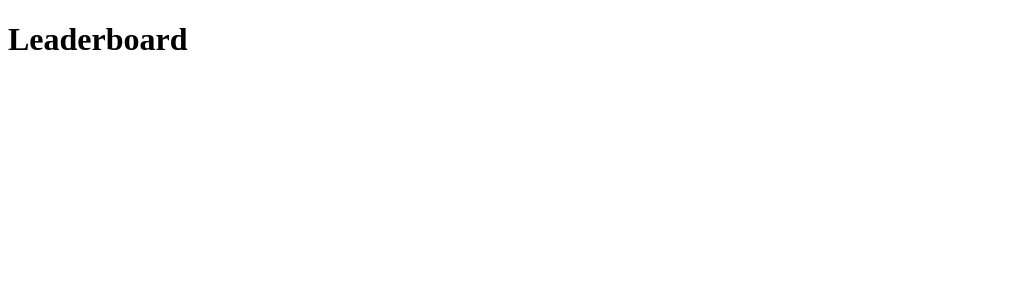
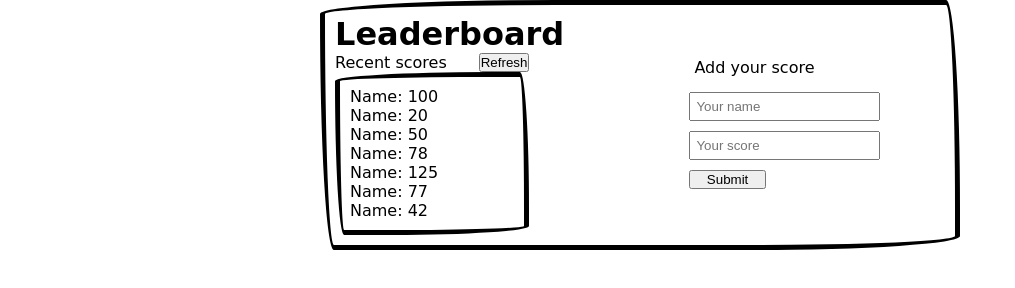
Before and after one commit to KingsleyIbe/leaderboard, a website built with webpack: page webpack-demo/dist/index.html in a window 1280 px wide. Shown: the whole page, without its empty margins (0-1015 px from the left). Built offline with nearby package versions, Linux system fonts and the light colour scheme; a web font is replaced by a local one.

Commit message:
Add html mark up and styles

```diff
--- /dev/null
+++ b/webpack-demo/src/css/style.scss
@@ -0,0 +1,76 @@
+// Google Font Import
+@import url(https://fonts.googleapis.com/css?family=Patrick+Hand+SC);
+@import url("https://fonts.googleapis.com/css2?family=Lato:wght@300;400&family=Poppins:wght@200;300&display=swap");
+
+// Reset Default Styles
+* {
+  margin: 0;
+  padding: 0;
+  box-sizing: border-box;
+}
+
+// General Styling
+body {
+  font-size: 16px;
+  font-family: 'Patrick Hand SC', cursive;
+}
+
+:root {
+  --color-primary: rgb(177, 177, 177);
+  --color-secondary: rgba(177, 177, 177, 0.3);
+  --doodly-br: 255px 15px 225px 15px/15px 225px 15px 255px;
+  --b-main: 5px solid #000;
+}
+
+li {
+  list-style: none;
+}
+
+.container {
+  width: 50%;
+  max-width: 1000px;
+  margin: 0 auto;
+  border: var(--b-main);
+  border-radius: var(--doodly-br);
+  padding: 10px;
+
+  &--flex {
+    display: flex;
+    flex-direction: column;
+    gap: 2rem;
+  }
+  .inner-container {
+    display: flex;
+    flex-direction: row;
+    gap: 10rem;
+  }
+
+  .display-scores {
+    border: var(--b-main);
+    border-radius: var(--doodly-br);
+    padding: 10px;
+    width: 100%;
+  }
+
+  .recent-scores {
+    display: flex;
+    flex-direction: row;
+    gap: 2rem;
+  }
+
+  .form {
+    display: flex;
+    flex-direction: column;
+
+    label,
+    input {
+      padding: 5px;
+      margin-bottom: 10px;
+    }
+
+    button {
+      width: 40%;
+      text-align: center;
+    }
+  }
+}
```
Also changed, not shown: package.json (added, +13 -0 lines), .eslintrc.json (added), .github/workflows/linters.yml (added), .stylelintrc.json (added), README.md, webpack-demo/dist/index.html, webpack-demo/src/css/style.css (added), webpack-demo/webpack.config.js (line endings or trailing spaces), 4 other files.
